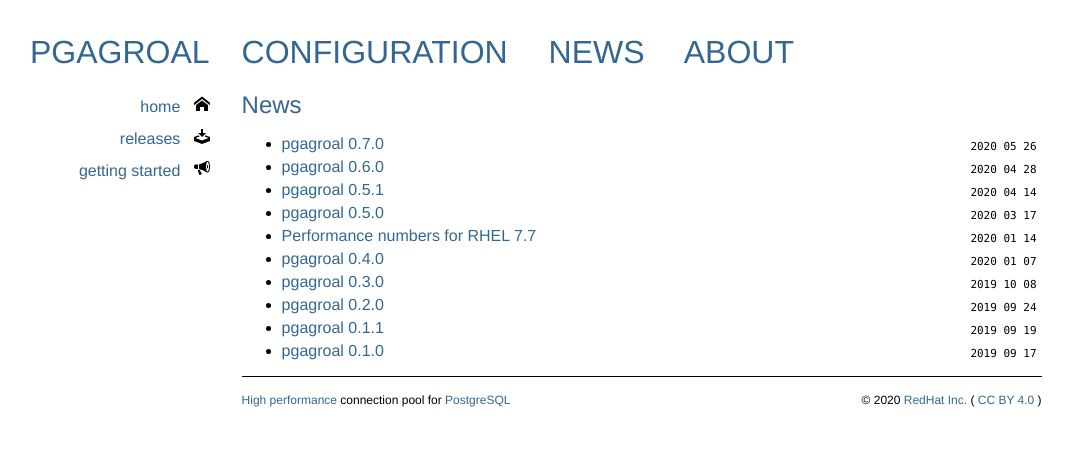
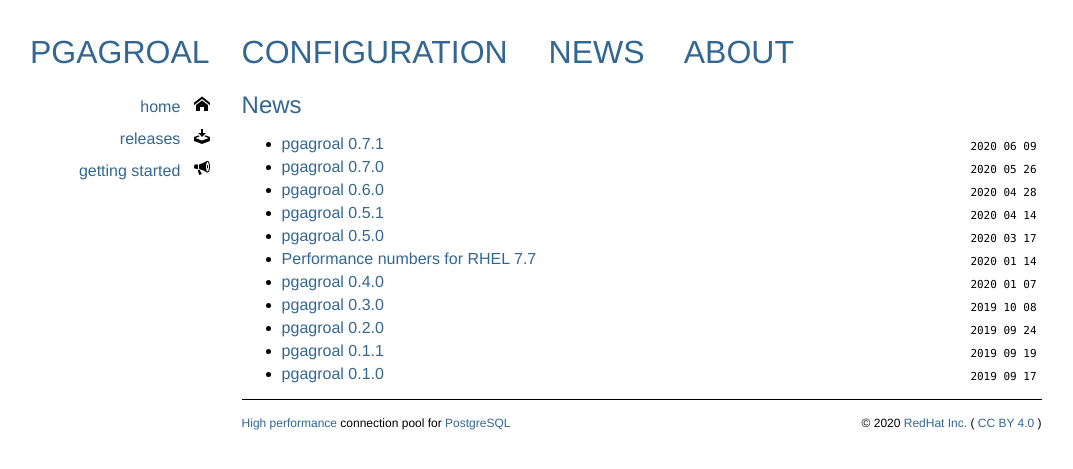
Before and after one commit to agroal/pgagroal, a Jekyll site: the page built from news.html, in a window 1280 px wide. Shown: the top 469 px of the page, without its empty margins (10-1083 px from the left). Built offline with Jekyll 4.4.1, drawn with Linux system fonts in a browser that asks for light colours; some web fonts are replaced.

Commit message:
pgagroal 0.7.1

```diff
--- a/_data/releases.yml
+++ b/_data/releases.yml
@@ -25,3 +25,6 @@
 - name: pgagroal 0.7.0
   date: 2020-05-26
   announce: release/announcement/2020/05/26/pgagroal-0.7.0.html
+- name: pgagroal 0.7.1
+  date: 2020-06-09
+  announce: release/announcement/2020/06/09/pgagroal-0.7.1.html
--- a/gettingstarted.html
+++ b/gettingstarted.html
@@ -16,7 +16,7 @@
     using "pgagroal -?". You should see
 
     <pre>
-pgagroal 0.7.0
+pgagroal 0.7.1
   High-performance connection pool for PostgreSQL
 
 Usage:
@@ -134,7 +134,7 @@
     You can see the commands it supports by using "pgagroal-cli -?" which will give
 
     <pre>
-pgagroal-cli 0.7.0
+pgagroal-cli 0.7.1
   Command line utility for pgagroal
 
 Usage:
@@ -196,7 +196,7 @@
     You can see the commands it supports by using "pgagroal-admin -?" which will give
 
     <pre>
-pgagroal-admin 0.7.0
+pgagroal-admin 0.7.1
   Administration utility for pgagroal
 
 Usage:
```
Also changed, not shown: _posts/2020-06-09-pgagroal-0.7.1.md (added, +19 -0 lines).
